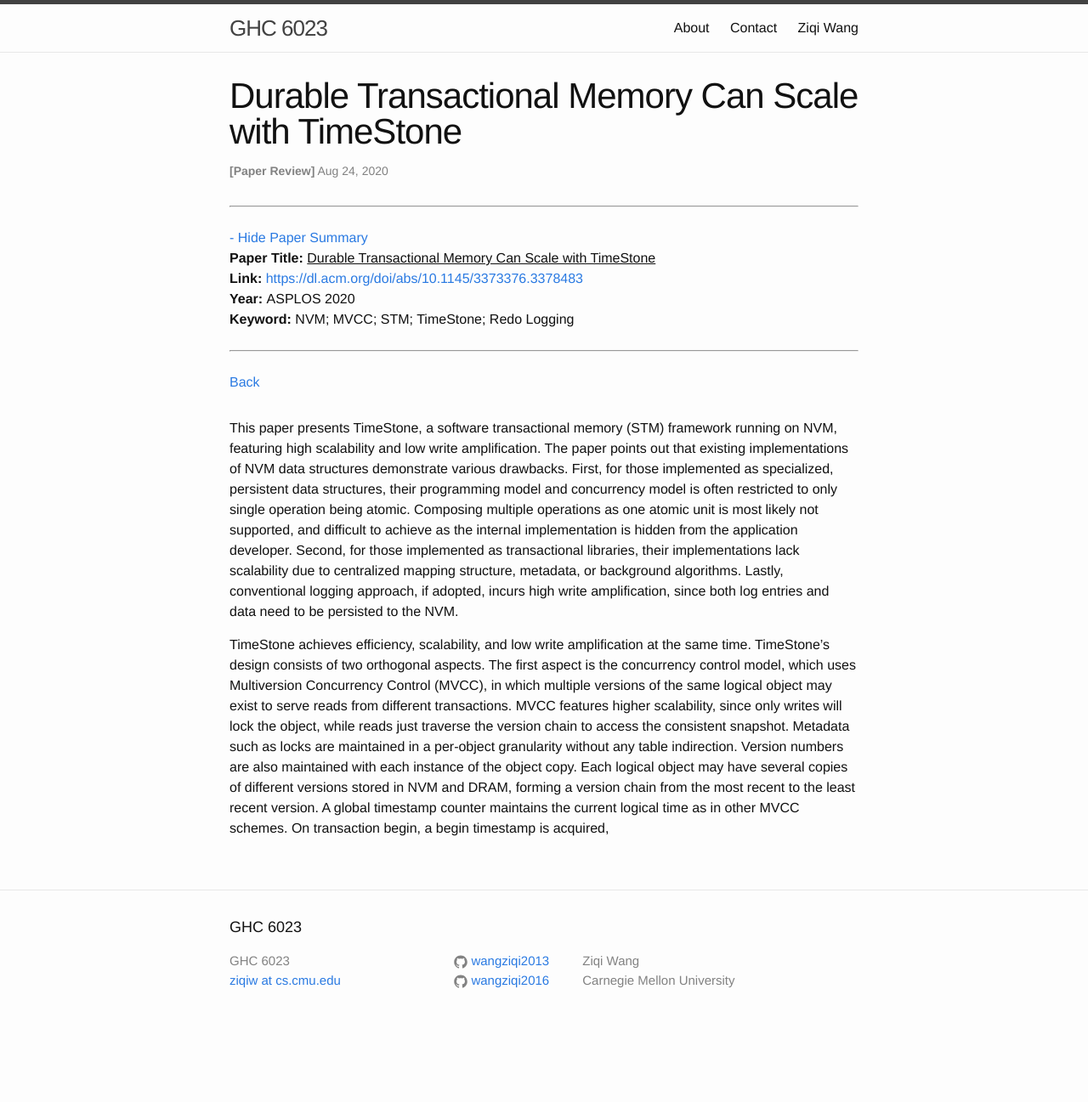
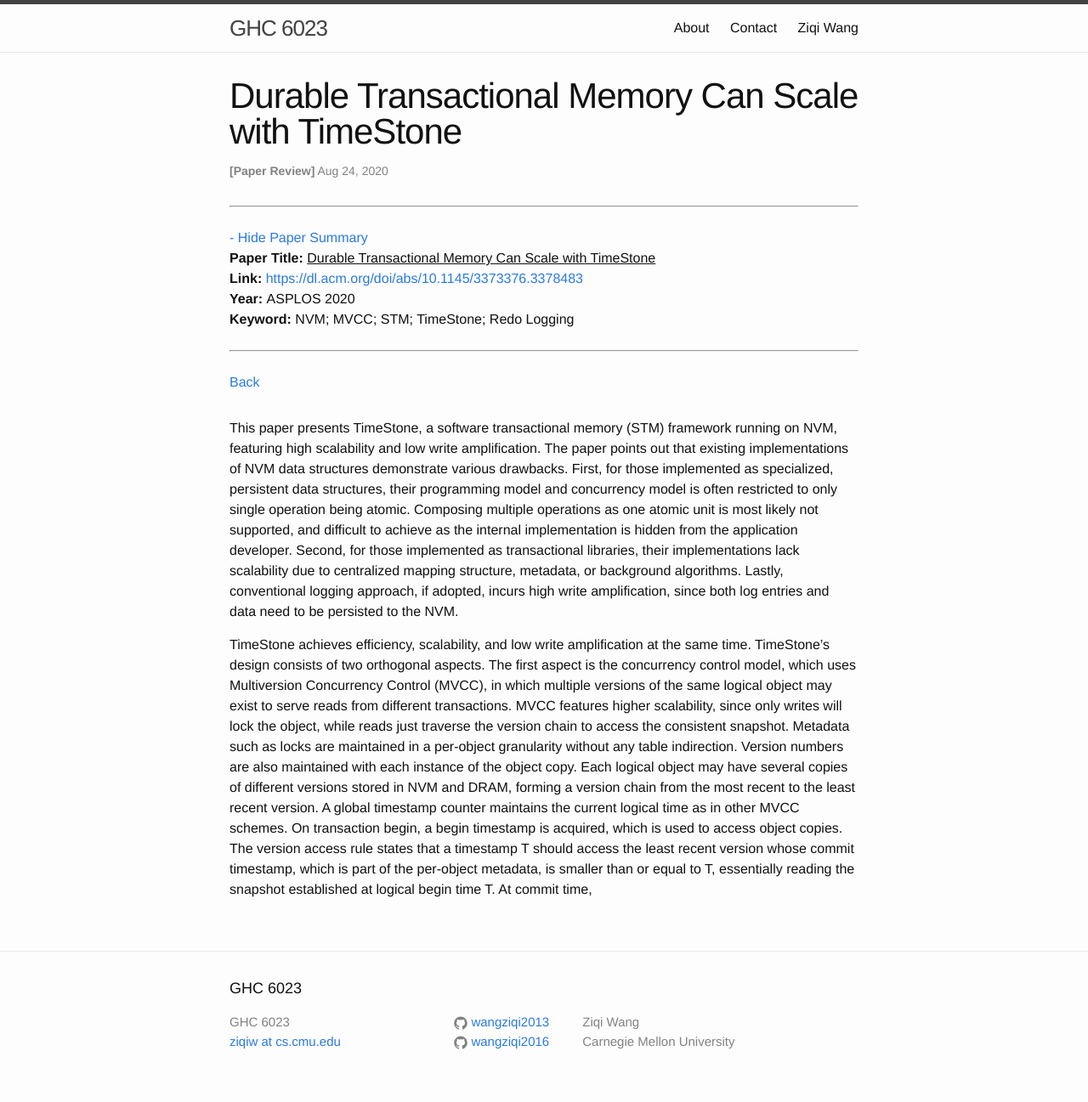
Before and after one commit to wangziqi2013/wangziqi2013.github.io, a Jekyll site: the page built from _posts/2020-08-24-timestone.markdown, in a window 1280 px wide. Shown: the whole page at 85% size. Built offline with Jekyll 4.4.1, drawn with Linux system fonts in a browser that asks for light colours; before the commit the page ends 1225 px from its top, so only the background shows below that.

Commit message:
Adding ver access rule

```diff
--- a/_posts/2020-08-24-timestone.markdown
+++ b/_posts/2020-08-24-timestone.markdown
@@ -34,4 +34,7 @@ Version numbers are also maintained with each instance of the object copy.
 Each logical object may have several copies of different versions stored in NVM and DRAM, forming a version chain from
 the most recent to the least recent version.
 A global timestamp counter maintains the current logical time as in other MVCC schemes.
-On transaction begin, a begin timestamp is acquired,
+On transaction begin, a begin timestamp is acquired, which is used to access object copies. The version access rule states
+that a timestamp T should access the least recent version whose commit timestamp, which is part of the per-object
+metadata, is smaller than or equal to T, essentially reading the snapshot established at logical begin time T.
+At commit time,
```
